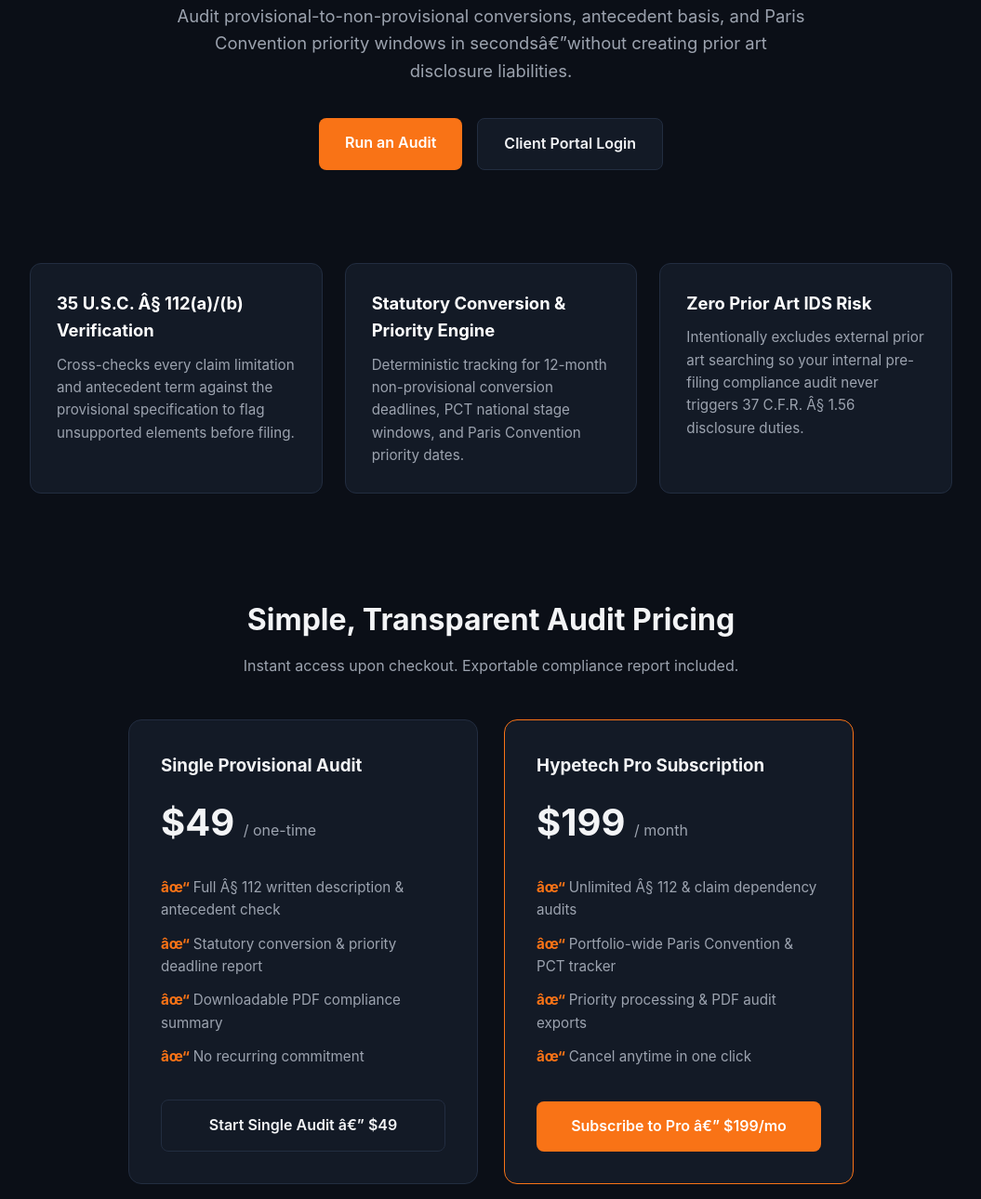
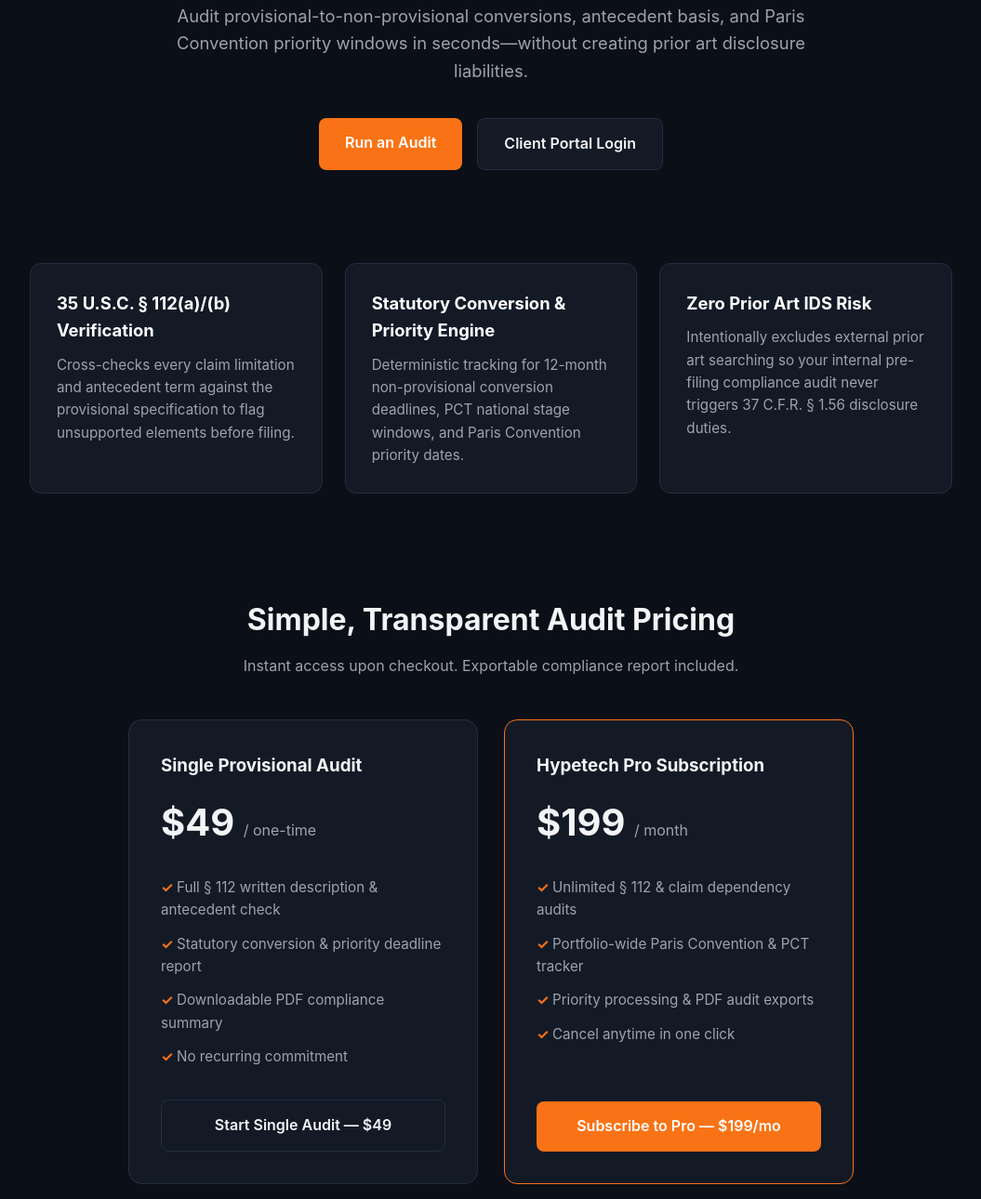
Before and after one commit to fitnesshype46-beep/hypetech-landing, a plain HTML site: page index.html in a window 1280 px wide. Shown: the part 327-1617 px from the top of the page at 93% size, without its empty margins (112-1167 px from the left). Drawn offline with Linux system fonts and the light colour scheme.

Commit message:
Fix UTF-8 character encoding in index.html

```diff
--- a/index.html
+++ b/index.html
@@ -3,7 +3,7 @@
 <head>
   <meta charset="UTF-8" />
   <meta name="viewport" content="width=device-width, initial-scale=1.0" />
-  <title>Hypetech IP | Patent Specification & Â§ 112 Compliance Audit</title>
+  <title>Hypetech IP | Patent Specification & § 112 Compliance Audit</title>
   <style>
     :root {
       --bg: #0b0f17;
@@ -99,7 +99,7 @@
     .price span { font-size: 1rem; color: var(--muted); font-weight: 400; }
     ul.checklist { list-style: none; margin: 20px 0 28px; }
     ul.checklist li { padding: 6px 0; color: var(--muted); font-size: 0.95rem; }
-    ul.checklist li::before { content: "âœ“ "; color: var(--accent); font-weight: bold; }
+    ul.checklist li::before { content: "✓ "; color: var(--accent); font-weight: bold; }
     footer {
       border-top: 1px solid var(--border);
       padding: 32px 0;
@@ -117,10 +117,10 @@
     </header>
 
     <section class="hero">
-      <div class="badge">Zero Rule 56 IDS Exposure â€¢ Built for Patent Practitioners</div>
-      <h1>Pre-Filing Â§ 112 Support &amp; Statutory Deadline Verification</h1>
+      <div class="badge">Zero Rule 56 IDS Exposure • Built for Patent Practitioners</div>
+      <h1>Pre-Filing § 112 Support &amp; Statutory Deadline Verification</h1>
       <p class="subtitle">
-        Audit provisional-to-non-provisional conversions, antecedent basis, and Paris Convention priority windows in secondsâ€”without creating prior art disclosure liabilities.
+        Audit provisional-to-non-provisional conversions, antecedent basis, and Paris Convention priority windows in seconds—without creating prior art disclosure liabilities.
       </p>
       <div class="cta-group">
         <a href="#pricing" class="btn btn-primary">Run an Audit</a>
@@ -130,7 +130,7 @@
 
     <section class="features">
       <div class="card">
-        <h3>35 U.S.C. Â§ 112(a)/(b) Verification</h3>
+        <h3>35 U.S.C. § 112(a)/(b) Verification</h3>
         <p>Cross-checks every claim limitation and antecedent term against the provisional specification to flag unsupported elements before filing.</p>
       </div>
       <div class="card">
@@ -139,7 +139,7 @@
       </div>
       <div class="card">
         <h3>Zero Prior Art IDS Risk</h3>
-        <p>Intentionally excludes external prior art searching so your internal pre-filing compliance audit never triggers 37 C.F.R. Â§ 1.56 disclosure duties.</p>
+        <p>Intentionally excludes external prior art searching so your internal pre-filing compliance audit never triggers 37 C.F.R. § 1.56 disclosure duties.</p>
       </div>
     </section>
 
@@ -152,14 +152,14 @@
             <h3>Single Provisional Audit</h3>
             <div class="price">$49 <span>/ one-time</span></div>
             <ul class="checklist">
-              <li>Full Â§ 112 written description &amp; antecedent check</li>
+              <li>Full § 112 written description &amp; antecedent check</li>
               <li>Statutory conversion &amp; priority deadline report</li>
               <li>Downloadable PDF compliance summary</li>
               <li>No recurring commitment</li>
             </ul>
           </div>
           <a href="https://buy.stripe.com/6oU5kDfbbf2R2zh6G66kg01" class="btn btn-secondary" style="text-align:center;">
-            Start Single Audit â€” $49
+            Start Single Audit — $49
           </a>
         </div>
 
@@ -168,14 +168,14 @@
             <h3>Hypetech Pro Subscription</h3>
             <div class="price">$199 <span>/ month</span></div>
             <ul class="checklist">
-              <li>Unlimited Â§ 112 &amp; claim dependency audits</li>
+              <li>Unlimited § 112 &amp; claim dependency audits</li>
               <li>Portfolio-wide Paris Convention &amp; PCT tracker</li>
               <li>Priority processing &amp; PDF audit exports</li>
               <li>Cancel anytime in one click</li>
             </ul>
           </div>
           <a href="https://buy.stripe.com/9B69AT3st07X5Lt4xY6kg00" class="btn btn-primary" style="text-align:center;">
-            Subscribe to Pro â€” $199/mo
+            Subscribe to Pro — $199/mo
           </a>
         </div>
       </div>
```
